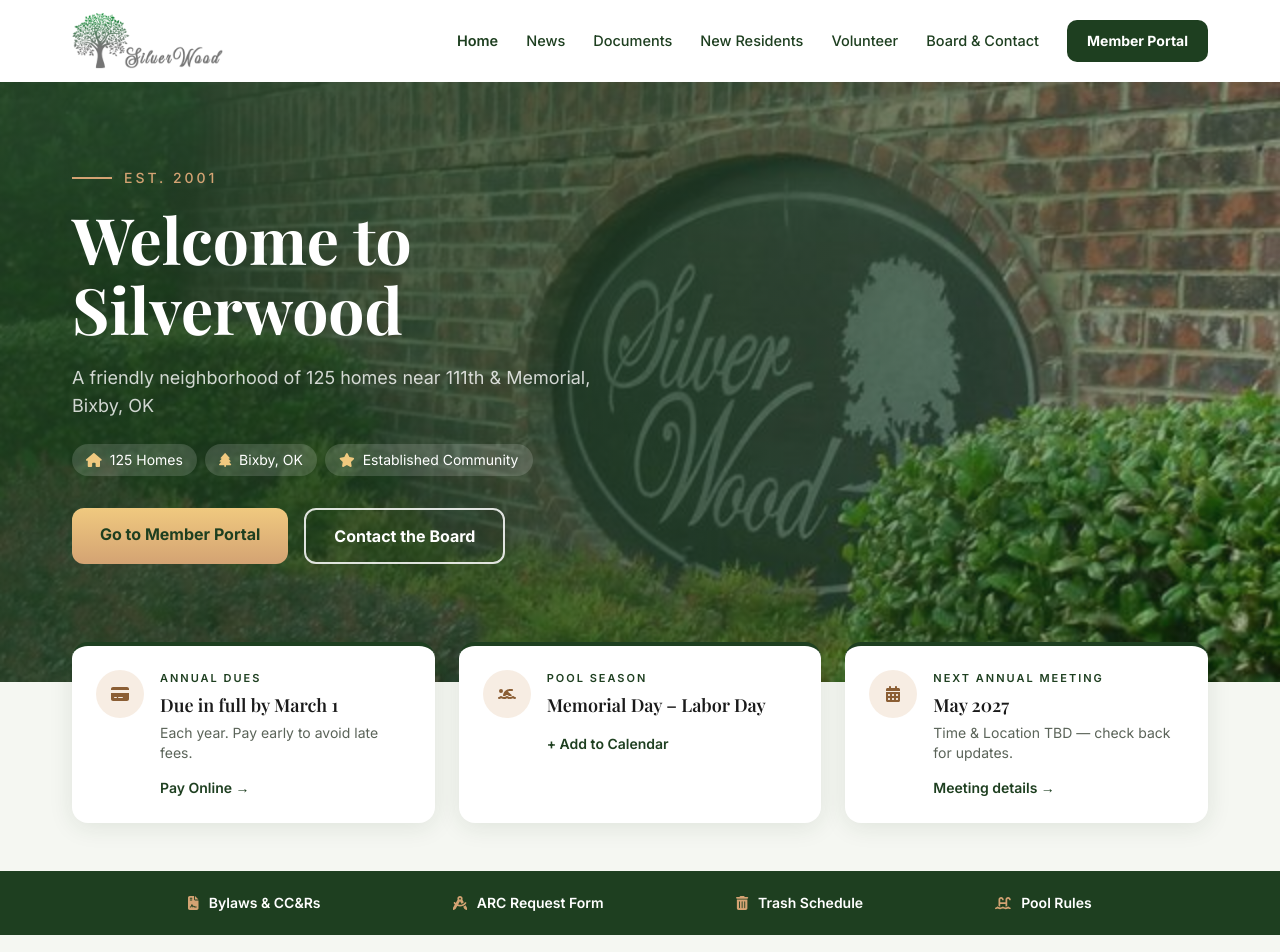
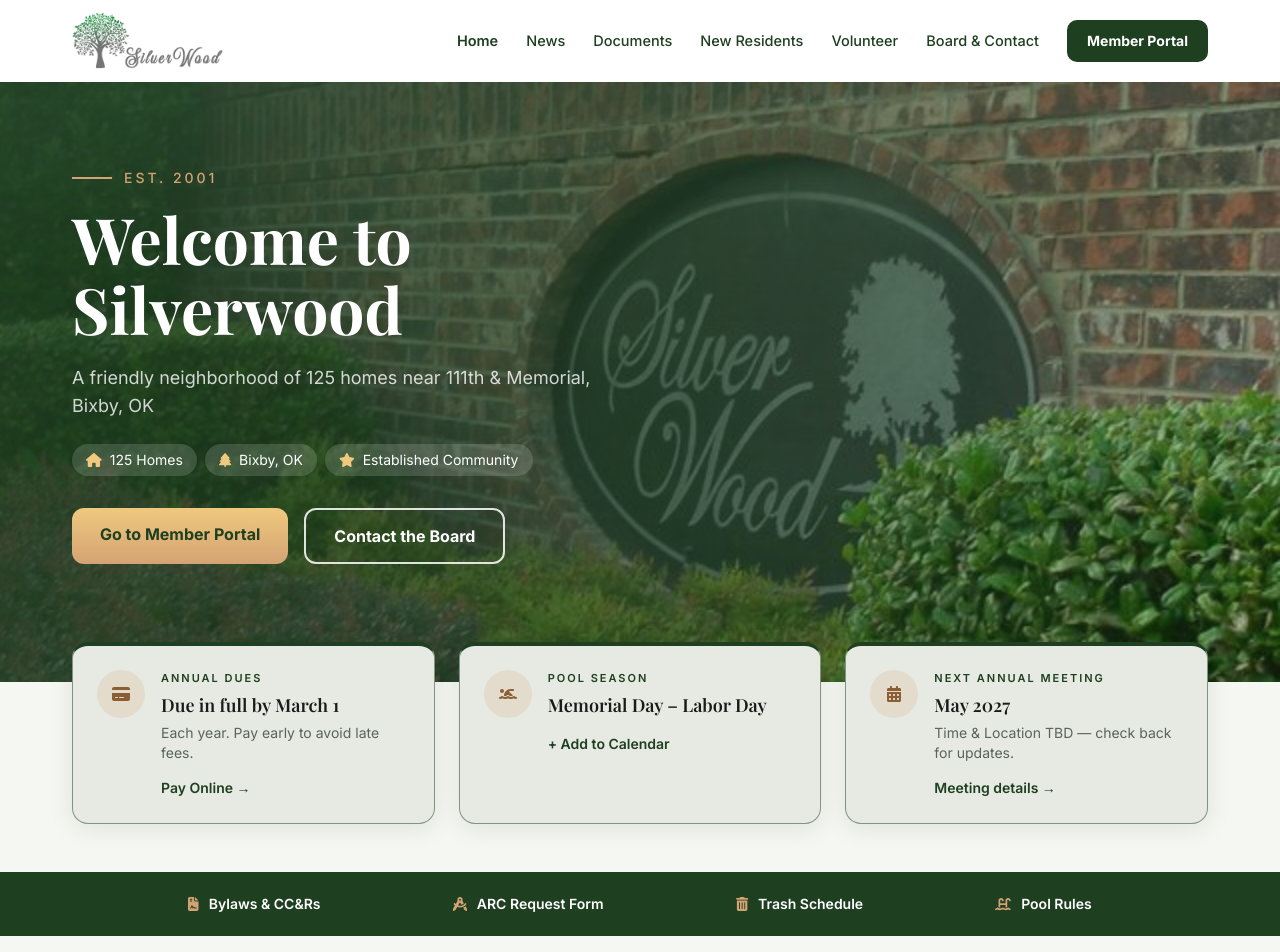
Before and after one commit to revdrive-ai/Silverwood-HOA, a Next.js app: page / in a window 1280 px wide. Shown: the top 952 px of the page. Built offline with nearby package versions, Linux system fonts and the light colour scheme.

Commit message:
Give homepage status cards a light green background and border (#29)
Claude-Session: https://claude.ai/code/session_01B3zZhPjpdbD7kdnEyACW6R

Co-authored-by: Claude <noreply@anthropic.com>

```diff
--- a/components/home.js
+++ b/components/home.js
@@ -101,9 +101,11 @@ export function StatusCards({ facts }) {
   return (
     <div className="grid gap-6 lg:grid-cols-3">
       {facts.map((f) => (
+        // Solid colour, not a translucent tint like NewsCard: these cards
+        // overlap the hero photo, which would show through.
         <div
           key={f.label}
-          className="flex gap-4 rounded-2xl border-t-4 border-forest bg-white p-6 shadow-[0_4px_24px_rgba(30,63,32,0.10)]"
+          className="flex gap-4 rounded-2xl border border-t-4 border-forest/50 border-t-forest bg-[#e6eae3] p-6 shadow-[0_4px_24px_rgba(30,63,32,0.10)]"
         >
           <div className="flex h-12 w-12 shrink-0 items-center justify-center rounded-full bg-gold/20 text-golddeep">
             <FontAwesomeIcon icon={cardIcons[f.icon] || faStar} className="h-5 w-5" aria-hidden="true" />
```
